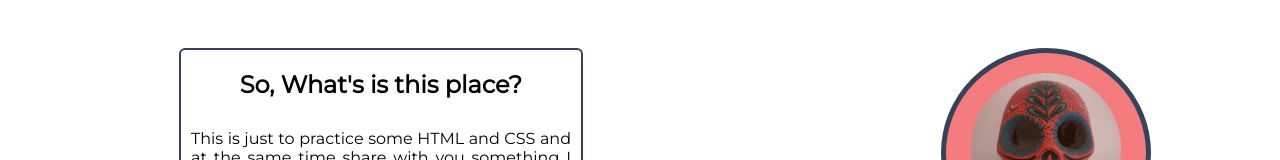
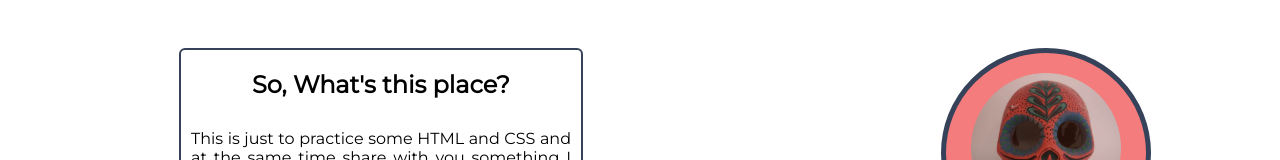
Before and after one commit to Pedrolambarri/final-proyect, a plain HTML site: page index.html in a window 1280 px wide. Shown: the part 245-405 px from the top of the page. Drawn offline with Linux system fonts and the light colour scheme; a script that the page names is missing.

Commit message:
changing some text

```diff
--- a/index.html
+++ b/index.html
@@ -54,7 +54,7 @@
       <div class="box-container">
         <div class="first-text-box">
           <div class="text-content">
-            <h2 class="box-tittle">So, What's is this place?</h2>
+            <h2 class="box-tittle">So, What's this place?</h2>
             <p>
               This is just to practice some HTML and CSS and at the same time
               share with you something I find interesting about the Mexican
```
